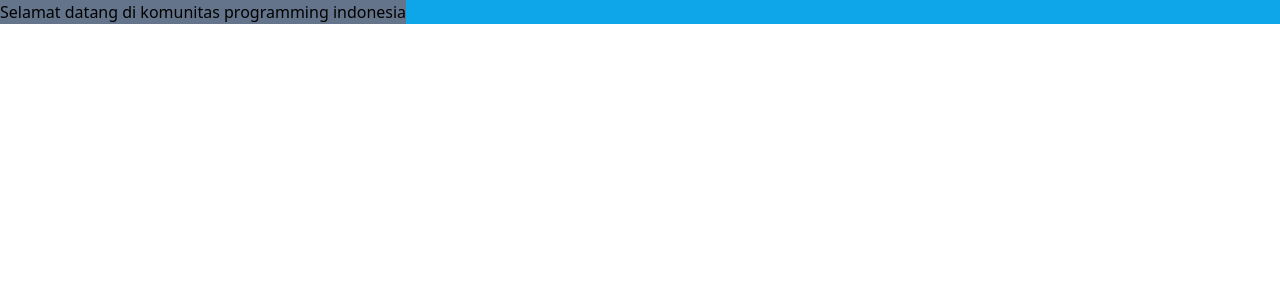
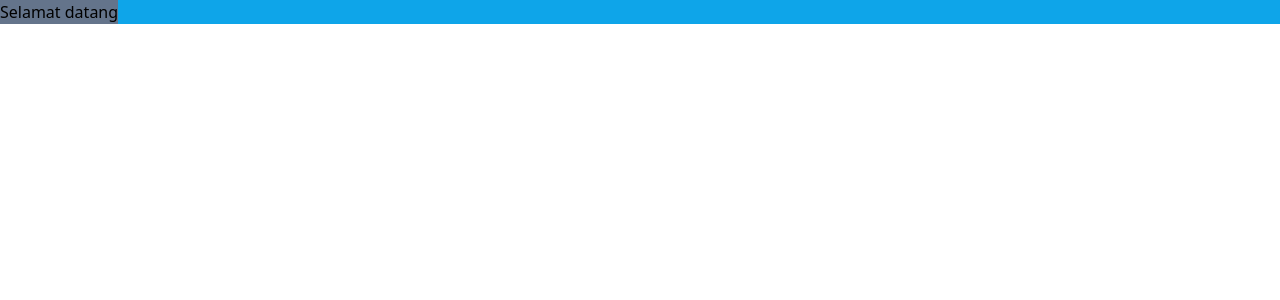
Before and after one commit to MuhammadAlwan30/Komunitas-Programming-id, a Next.js app: page / in a window 1280 px wide. Shown: the top 300 px of the page. Built offline with nearby package versions, Linux system fonts and the light colour scheme.

Commit message:
Update index.tsx

```diff
--- a/pages/index.tsx
+++ b/pages/index.tsx
@@ -3,7 +3,7 @@ export default function Index(){
  <>
   <body className="flex bg-sky-500">
   <header>
-  <h1 className="font-sans bg-slate-500 text-center item-center">Selamat datang di komunitas programming indonesia </h1>
+  <h1 className="font-sans bg-slate-500 text-center items-center">Selamat datang</h1>
 </header>
 </body>
  </>
```
